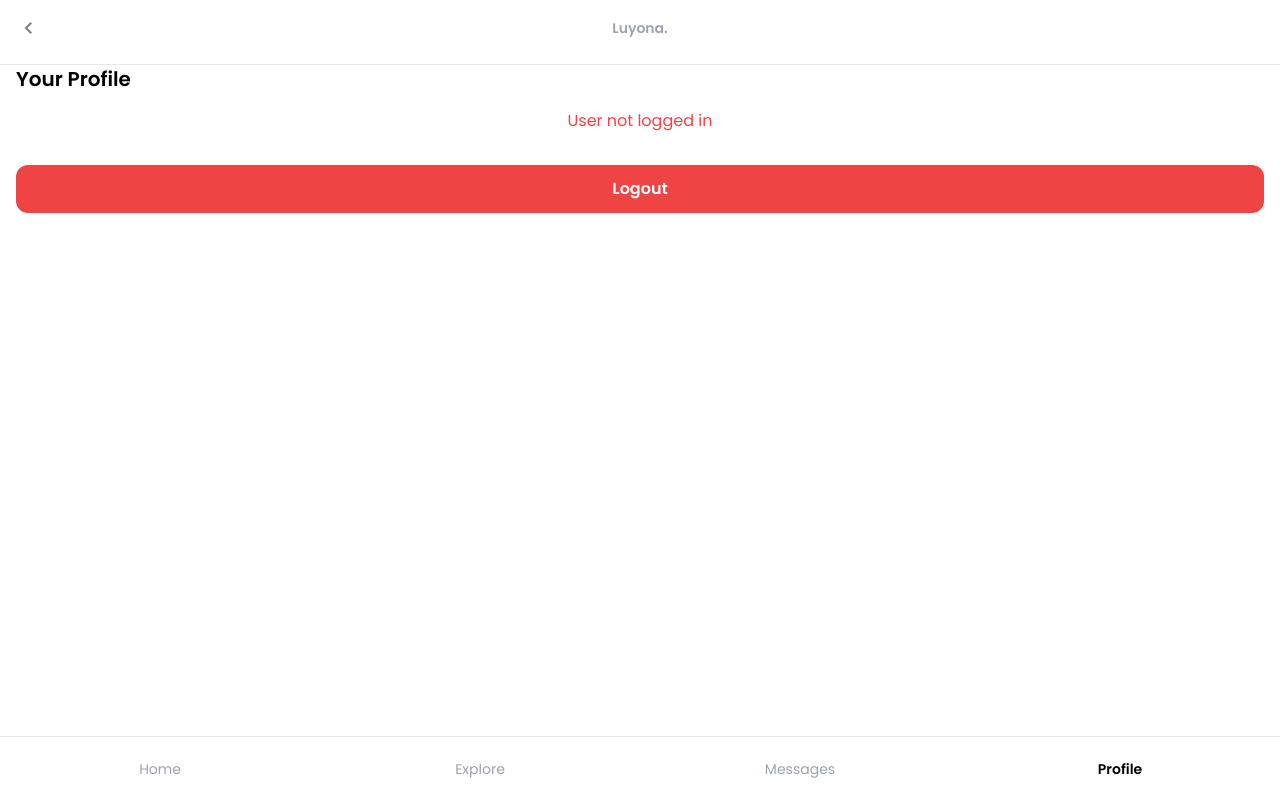
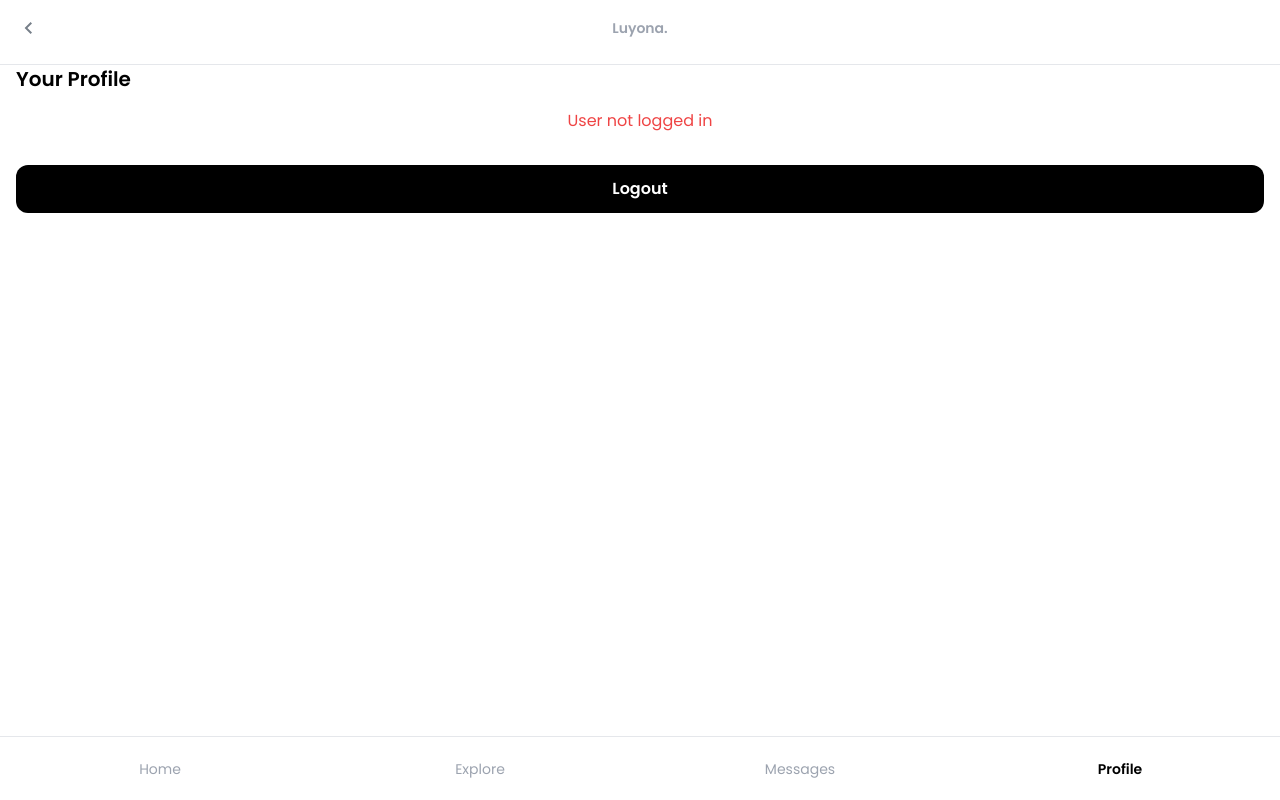
Before and after one commit to deshmukharjun/luyona, a React (Vite) app: page /home in a window 1280 px wide. Both pictures are taken after a click on the button "Profile". Built offline with nearby package versions, Linux system fonts and the light colour scheme.

Commit message:
Update ProfileTab.jsx

```diff
--- a/src/pages/ProfileTab.jsx
+++ b/src/pages/ProfileTab.jsx
@@ -70,7 +70,7 @@ export default function ProfileTab() {
         </div>
       )}
       <button
-        className="mt-8 w-full py-3 rounded-xl bg-red-500 text-white font-semibold hover:bg-red-600 transition"
+        className="mt-8 w-full py-3 rounded-xl bg-black text-white font-semibold hover:bg-red-600 transition"
         onClick={handleLogout}
       >
         Logout
```
